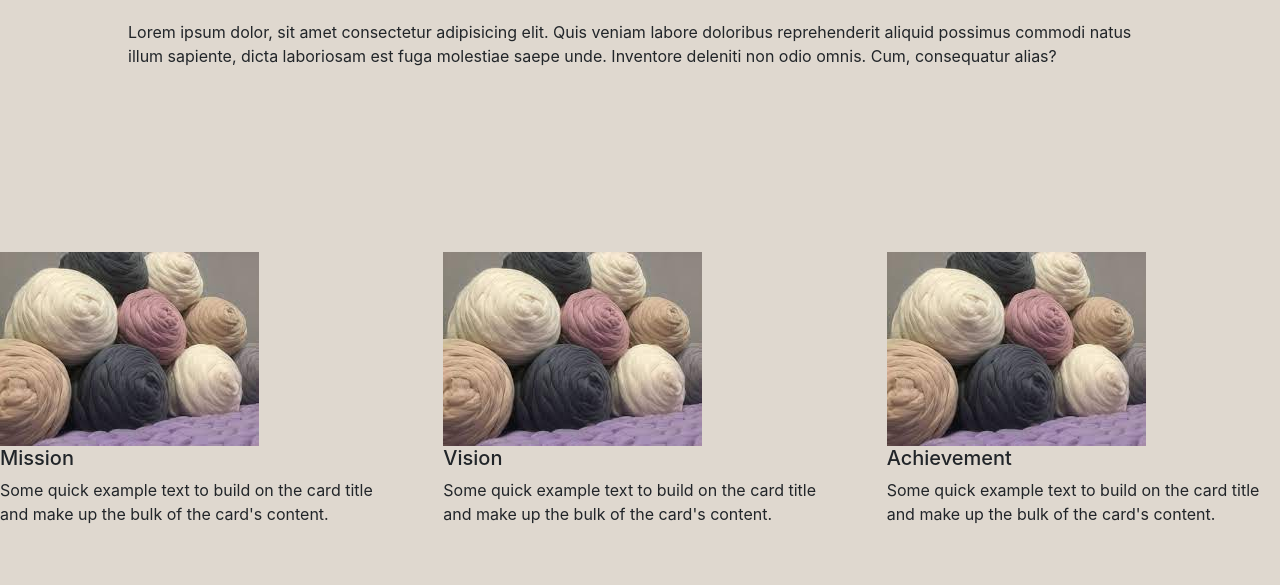
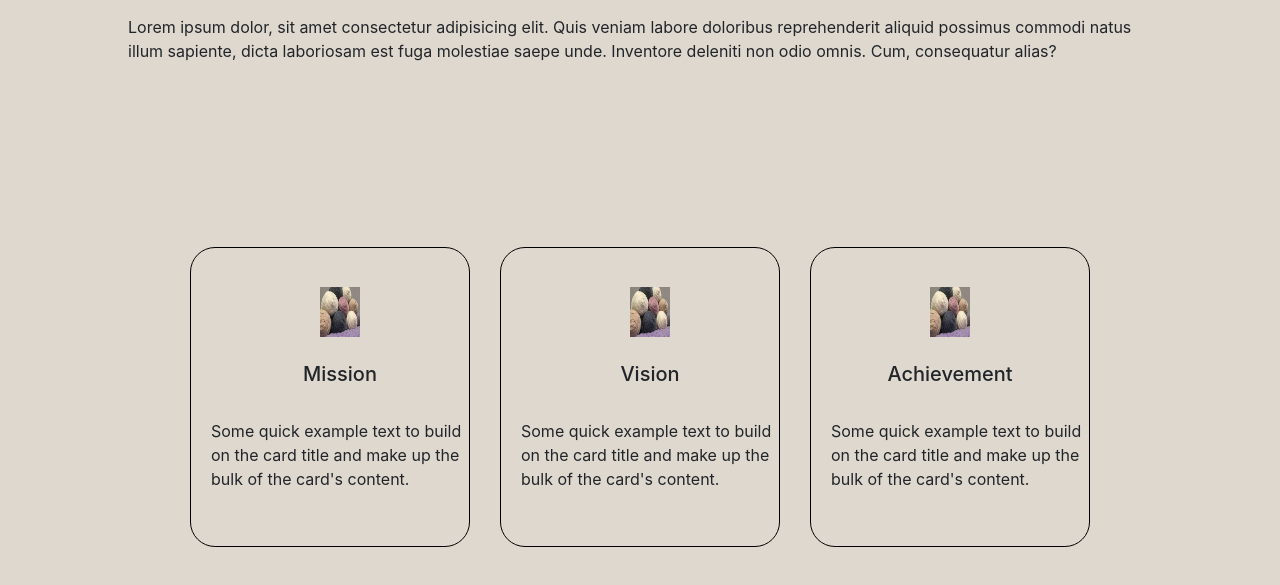
Before and after one commit to Siddhant-Mahato/Check-About-Us, a plain HTML site: page index.html in a window 1280 px wide. Shown: the part 153-738 px from the top of the page. Drawn offline with nearby package versions, Linux system fonts and the light colour scheme.

Commit message:
Update style.css

```diff
--- a/style.css
+++ b/style.css
@@ -46,6 +46,93 @@
 }
 
 .star2{
+    position: relative;
+    display: flex;
+    gap: 30px;
+}
+
+.one{
+    position: relative;
+    display: flex;
+    flex-direction: column;
+    justify-content: center;
+    align-items: center;
+    align-content: center;
+    height: 300px;
+    width: 280px;
+    border: 1px solid black;
+    border-radius: 25px;
+    gap: 25px;
+    overflow: hidden;
+}
+.two{
+    position: relative;
+    display: flex;
+    flex-direction: column;
+    justify-content: center;
+    align-items: center;
+    height: 300px;
+    width: 280px;
+    border: 1px solid black;
+    border-radius: 25px;
+    gap: 25px;
+    overflow: hidden;
+}
+/* .three{
+    position: relative;
+    display: flex;
+    flex-direction: column;
+    justify-content: center;
+    align-items: center;
+    height: 300px;
+    width: 280px;
+    border: 1px solid black;
+    border-radius: 25px;
+    gap: 25px;
+} */
+
+.three {
+    position: relative;
+    display: flex;
+    flex-direction: column;
+    justify-content: center;
+    align-items: center;
+    height: 300px;
+    width: 280px;
+    border: 1px solid black;
+    border-radius: 25px;
+    gap: 25px;
+    overflow: hidden; /* Add this line to hide overflow */
+}
+
+
+.three h5 {
+    white-space: nowrap; /* Add this line to prevent line break */
+    overflow: hidden; /* Add this line to hide overflow */
+    text-overflow: ellipsis; /* Add this line for ellipsis (...) when text overflows */
+}
+.two h5 {
+    white-space: nowrap; /* Add this line to prevent line break */
+    overflow: hidden; /* Add this line to hide overflow */
+    text-overflow: ellipsis; /* Add this line for ellipsis (...) when text overflows */
+}
+.one h5 {
+    white-space: nowrap; /* Add this line to prevent line break */
+    overflow: hidden; /* Add this line to hide overflow */
+    text-overflow: ellipsis; /* Add this line for ellipsis (...) when text overflows */
+}
+.im{
+    height: 50px;
+    width: 40px;
+}
+
+.one,.two,.three p{
+    padding-left: 20px;
+}
+
+
+/*
+.star2{
     display: flex;
     gap: 50px;
 }
@@ -67,7 +154,7 @@
 .card{
     width: 18rem;
     height: 18rem;
-}
+} */
 
 @media (max-width:1000px) {
     *{
@@ -76,34 +163,47 @@
         box-sizing: border-box;
         overflow-x: hidden;
         overflow-y: auto;
+
     }
+
+    .star1{
+        height: 800px;
+    }
+
     .star1 h1{
         position: absolute  ;
         top: 30px;
         height: 100px;
     }
-    .star1{
-        height: 600px;
-    }
+
 
     .star1 p{
         position: relative;
         width: 80%;
-        top: 35px;
+        top: -105px;
     }
 
-    .star2 {
+   .star2{
+        position: absolute;
         display: flex;
         flex-direction: column;
-        gap: 60px; /* Adjust the gap between cards if needed */
-        align-items: center;
-        justify-content: center;
+        top: 340px;
+   }
 
+/*
+    .star2 .one{
+        height: 3000px !important;
     }
 
-    .cord{
-        width: 18rem;
-        height: auto; /* Set height to auto for variable height based on content */
-        overflow-y: hidden;
+    .star2 .two{
+        height: 3000px !important;
     }
+
+    .star2 .three{
+        height: 3000px !important;
+    }
+    */
+
+
+
 }
```
